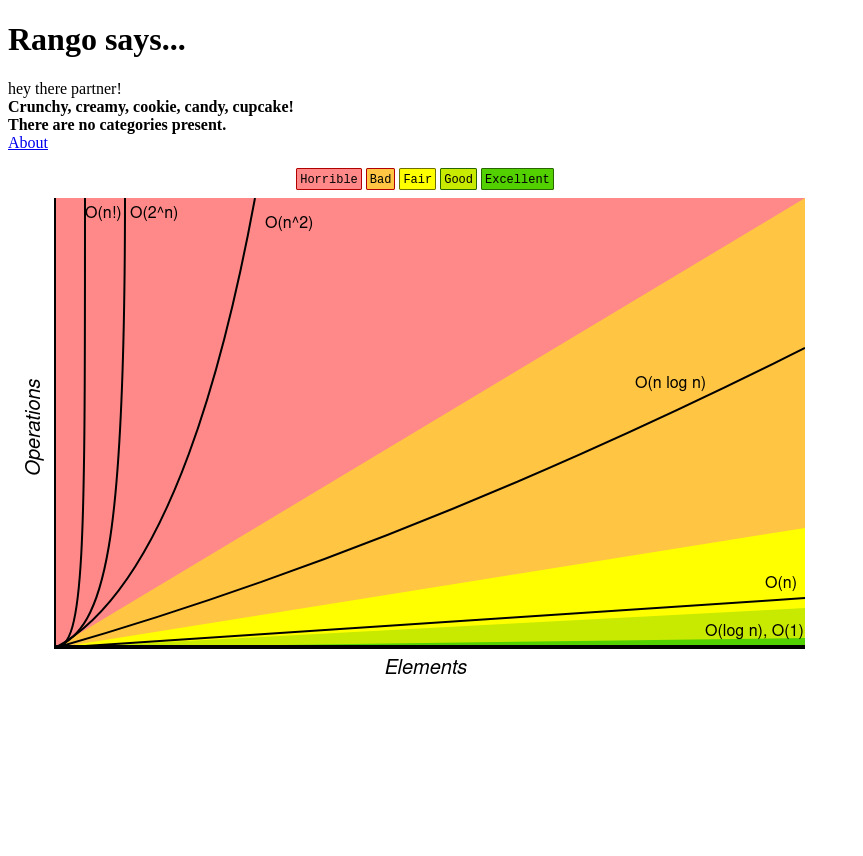
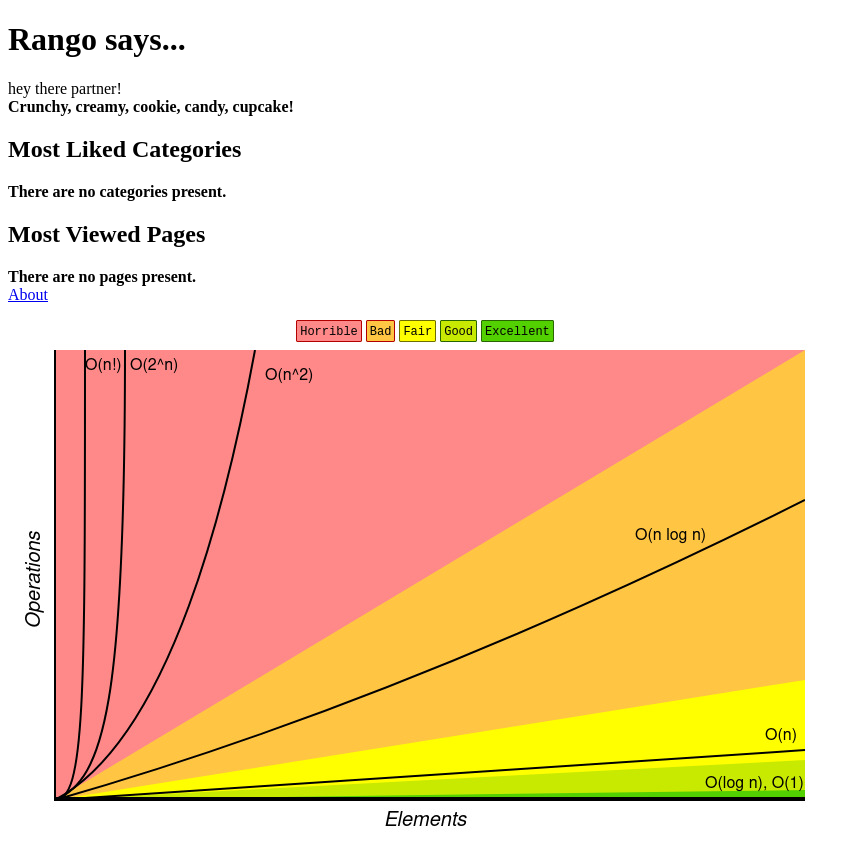
Before and after one commit to chgio/rango, a Django app: page / in a window 1280 px wide. Shown: the whole page, without its empty margins (0-863 px from the left). Before the commit the page ends 674 px from the top, so only its background shows below. Run offline with Django 3.2, Linux system fonts and the light colour scheme; data that the repository does not hold is empty.

Commit message:
c6 show top 5 pages in index

```diff
--- a/rango/views.py
+++ b/rango/views.py
@@ -12,10 +12,12 @@ def index(request):
     # Place the list in our context_dict dictionary (with out boldmessage!)
     # that will be passed to the template engine.
     category_list = Category.objects.order_by('-likes')[:5]
+    page_list = Page.objects.order_by('-views')[:5]
 
     context_dict = {}
     context_dict['boldmessage'] = 'Crunchy, creamy, cookie, candy, cupcake!'
     context_dict['categories'] = category_list
+    context_dict['pages'] = page_list
 
     # Render the response and send it back!
     return render(request, 'rango/index.html', context=context_dict)
--- a/templates/rango/index.html
+++ b/templates/rango/index.html
@@ -16,6 +16,8 @@
         </div>
 
         <div>
+            <h2>Most Liked Categories</h2>
+
             {% if categories %}
             <ul>
                 {% for category in categories %}
@@ -23,7 +25,21 @@
                 {% endfor %}
             </ul>
             {% else %}
-                <strong> There are no categories present. </strong>
+                <strong>There are no categories present.</strong>
+            {% endif %}
+        </div>
+
+        <div>
+            <h2>Most Viewed Pages</h2>
+
+            {% if pages %}
+            <ul>
+                {% for page in pages %}
+                <li><a href="{{ page.url }}">{{ page.title }}</a></li>
+                {% endfor %}
+            </ul>
+            {% else %}
+                <strong>There are no pages present.</strong>
             {% endif %}
         </div>
 
```
